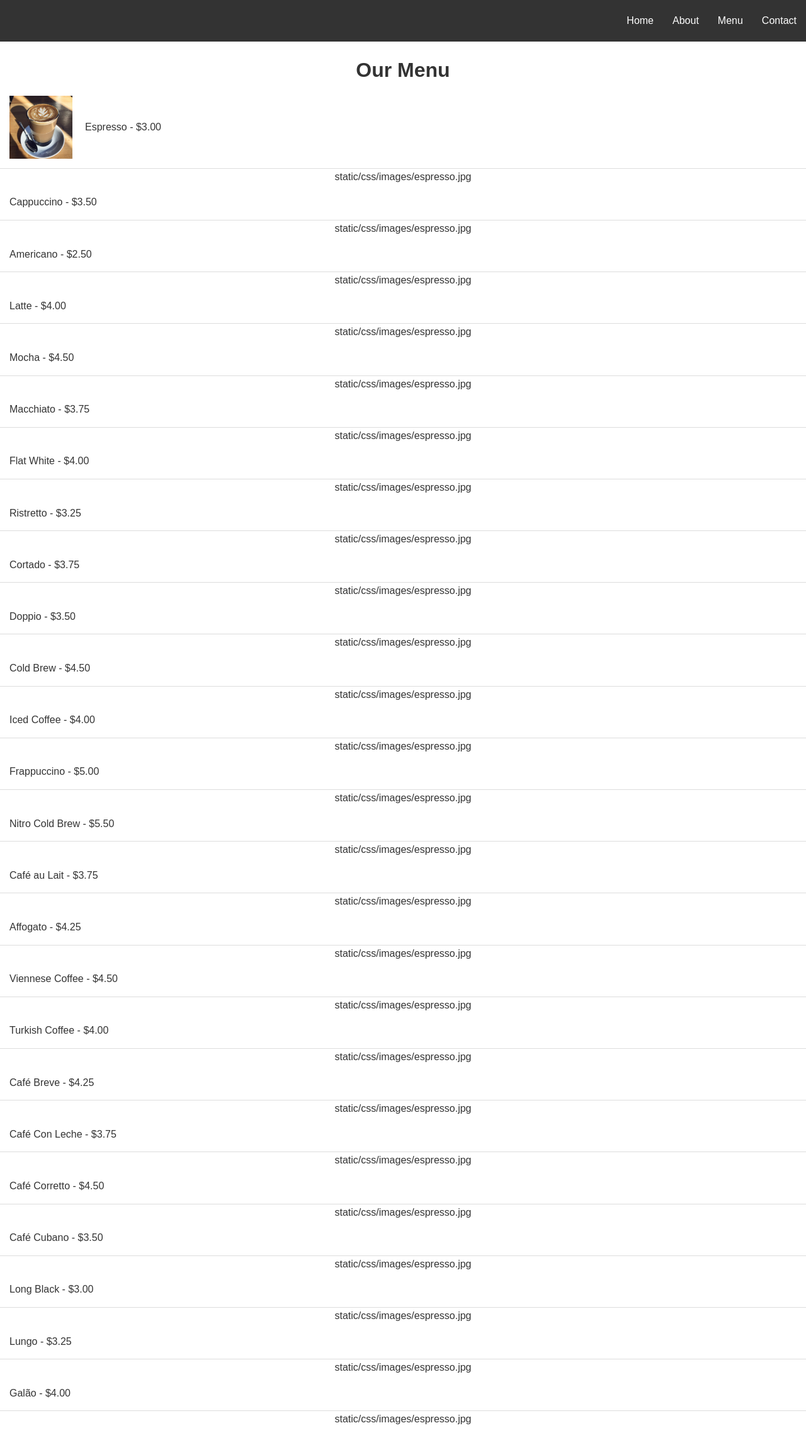
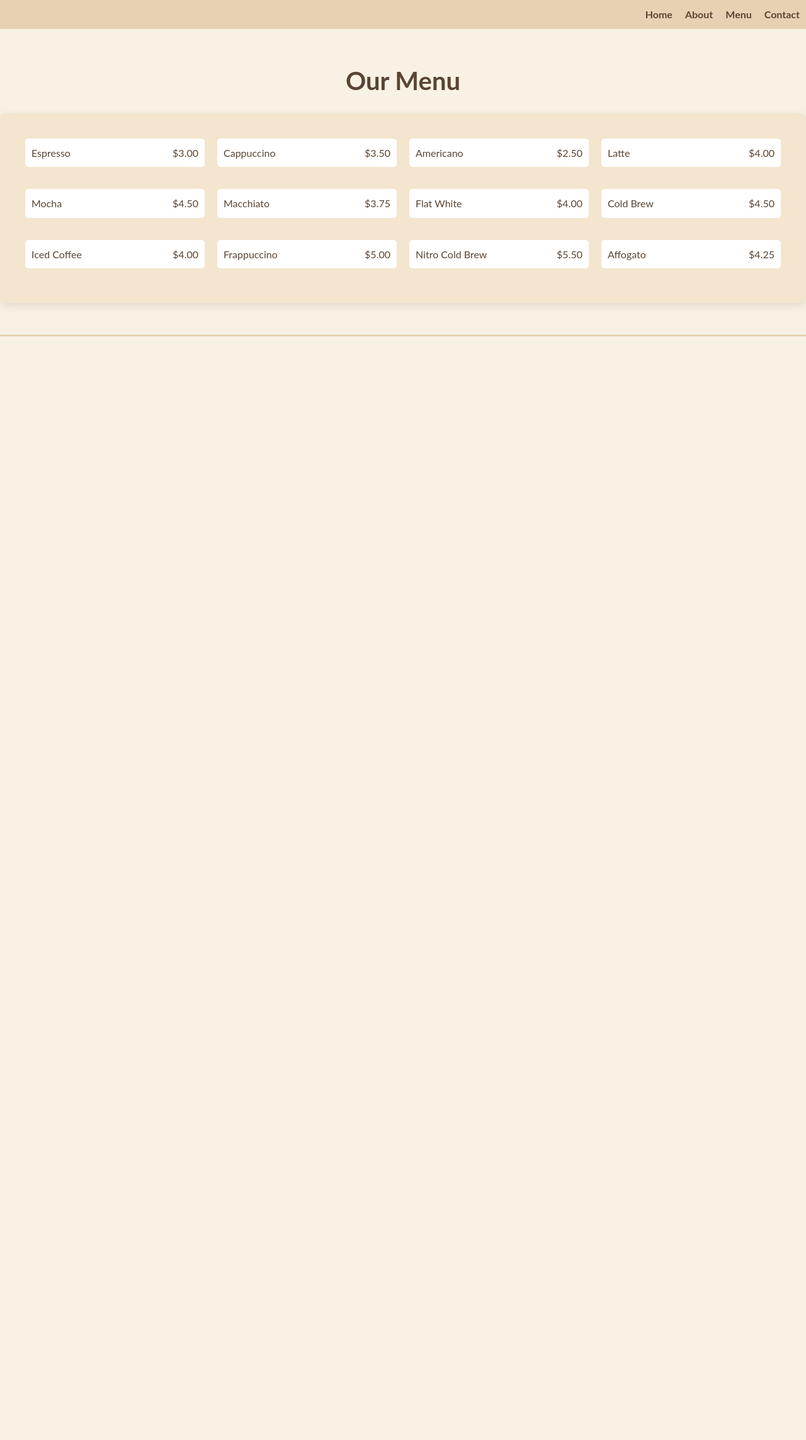
Before and after one commit to RYeeAnn/The-Cozy-Corner-Cafe, a Flask app: page /menu in a window 1280 px wide. Shown: the whole page at 63% size. After the commit the page ends 534 px from the top, so only its background shows below. Run offline with Flask 3, Linux system fonts and the light colour scheme.

Commit message:
menu and contact update

```diff
--- a/app.py
+++ b/app.py
@@ -1,4 +1,4 @@
-from flask import Flask, render_template, session, redirect, url_for, request
+from flask import Flask, render_template, session, redirect, url_for, request, flash
 
 app = Flask(__name__)
 app.secret_key = 'your_secret_key'  # Choose a random key for your app
@@ -20,31 +20,18 @@ def menu():
     screen_width = request.args.get('width', type=int, default=320)
     session['screen_width'] = screen_width
     menu_items = [
-    {"name": "Espresso", "price": "$3.00", "image": "images/espresso.jpg"},
+    {"name": "Espresso", "price": "$3.00",},
     {"name": "Cappuccino", "price": "$3.50"},
     {"name": "Americano", "price": "$2.50"},
     {"name": "Latte", "price": "$4.00"},
     {"name": "Mocha", "price": "$4.50"},
     {"name": "Macchiato", "price": "$3.75"},
     {"name": "Flat White", "price": "$4.00"},
-    {"name": "Ristretto", "price": "$3.25"},
-    {"name": "Cortado", "price": "$3.75"},
-    {"name": "Doppio", "price": "$3.50"},
     {"name": "Cold Brew", "price": "$4.50"},
     {"name": "Iced Coffee", "price": "$4.00"},
     {"name": "Frappuccino", "price": "$5.00"},
     {"name": "Nitro Cold Brew", "price": "$5.50"},
-    {"name": "Café au Lait", "price": "$3.75"},
     {"name": "Affogato", "price": "$4.25"},
-    {"name": "Viennese Coffee", "price": "$4.50"},
-    {"name": "Turkish Coffee", "price": "$4.00"},
-    {"name": "Café Breve", "price": "$4.25"},
-    {"name": "Café Con Leche", "price": "$3.75"},
-    {"name": "Café Corretto", "price": "$4.50"},
-    {"name": "Café Cubano", "price": "$3.50"},
-    {"name": "Long Black", "price": "$3.00"},
-    {"name": "Lungo", "price": "$3.25"},
-    {"name": "Galão", "price": "$4.00"}
 ]
 
     return render_template('menu.html', items=menu_items, screen_width=screen_width)
@@ -54,6 +41,17 @@ def contact():
     screen_width = request.args.get('width', type=int, default=320)
     session['screen_width'] = screen_width
     return render_template('contact.html', screen_width=screen_width)
+
+@app.route('/submit_contact', methods=["POST"])
+def submit_contact():
+    name = request.form.get('name')
+    email = request.form.get('email')
+    message = request.form.get('message')
+
+    # TODO: Handle the form data (e.g., save it to a database, send an email, etc.)
+    # For now, just flash a success message
+    flash("Thanks for reaching out, {}! We'll get back to you soon.".format(name), 'success')
+    return redirect(url_for('contact'))
 
 @app.route('/buynow')
 def buynow():
--- a/static/style.css
+++ b/static/style.css
@@ -1,12 +1,14 @@
+/* Reset & Base Styles */
 body, h1, p, ul, li, button {
     margin: 0;
     padding: 0;
+    list-style: none;
 }
 
 body {
-    font-family: Arial, sans-serif;
-    background-color: #f4f4f4;
-    color: #333;
+    font-family: 'Lato', Arial, sans-serif;
+    background-color: #f8f2e4;
+    color: #5a4433;
     line-height: 1.6;
 }
 
@@ -23,24 +25,30 @@ a {
 
 /* Navigation */
 .navigation {
-    background-color: #333;
+    background-color: #e8d1b3;
+    box-shadow: 0 2px 10px rgba(0, 0, 0, 0.1);
 }
 
 .nav-list {
-    list-style-type: none;
     display: flex;
     justify-content: space-between;
     padding: 10px 0;
 }
 
+.nav-list li {
+    margin: 0 10px;
+}
+
 .nav-list li a {
-    padding: 10px 15px;
-    display: block;
-    color: white;
+    display: flex;
+    color: #5a4433;
+    font-weight: 700;
+    border-radius: 4px;
+    transition: background-color 0.3s;
 }
 
 .nav-list li a:hover {
-    background-color: #555;
+    background-color: #f4e5cf;
 }
 
 /* Home */
@@ -70,45 +75,78 @@ a {
 }
 
 button {
-    display: block;
+    display: flex;
     width: 150px;
     margin: 10px auto;
     padding: 10px;
-    background-color: #333;
+    background-color: #5a4433;
     color: #fff;
     border: none;
     cursor: pointer;
     transition: background-color 0.3s;
+    border-radius: 4px;
 }
 
 button:hover {
-    background-color: #555;
+    background-color: #7a6148;
 }
 
-/* Menu */
+/* Menu Header */
 .menu__header {
-    background: #fff;
-    padding: 20px 0;
+    background: #f8f2e4;
+    padding: 50px 0;
     text-align: center;
+    border-bottom: 3px solid #e8d1b3;
 }
 
+.menu__header h1 {
+    color: #5a4433;
+    font-size: 2.5em;
+    margin-bottom: 20px;
+    font-weight: 700;
+}
+
+/* Menu List */
 .menu__list {
-    background: #fff;
-    list-style-type: none;
+    display: grid;  /* Changed to use grid */
+    grid-template-columns: repeat(1, 1fr); /* Default to 1 column */
+    gap: 20px;  /* Gap between grid items */
+    padding: 40px;
+    background: #f4e5cf;
+    border-radius: 8px;
+    box-shadow: 0 4px 15px rgba(0, 0, 0, 0.1);
 }
 
 .menu__list li {
     display: flex;
+    justify-content: space-between; /* This will push item and price to the edges */
     align-items: center;
-    border-bottom: 1px solid #ddd;
-    padding: 15px;
+    border: none;
+    background-color: #fff;
+    border-radius: 5px;
+    margin-bottom: 15px;
+    padding: 10px;
+    transition: transform 0.3s, box-shadow 0.3s;
+}
+
+.menu__item-name, .menu__item-price {
+    flex: 1; /* This ensures that both item and price occupy equal width */
+    text-align: left; /* Align item text to the left */
+}
+
+.menu__item-price {
+    text-align: right; /* Align price text to the right */
+}
+
+.menu__list li:hover {
+    transform: translateY(-5px);
+    box-shadow: 0 5px 20px rgba(0, 0, 0, 0.15);
 }
 
 .menu__list img {
     margin-right: 20px;
-    width: 100px;
-    height: auto;
-    object-fit: cover;
+    border-radius: 4px;
+    box-shadow: 0 2px 8px rgba(0, 0, 0, 0.1);
 }
 
 /* Responsiveness */
@@ -117,6 +155,22 @@ button:hover {
         display: flex;
         justify-content: flex-end;
         align-items: center;
+    }
+
+    .menu__list {
+        grid-template-columns: repeat(4, 1fr); /* Changed to 4 columns for screens 768px and wider */
+    }
+}
+
+@media (max-width: 1024px) {
+    .menu__list {
+        grid-template-columns: repeat(2, 1fr);
+    }
+}
+
+@media (max-width: 768px) {
+    .menu__list {
+        grid-template-columns: auto;
     }
 }
 
--- a/templates/menu.html
+++ b/templates/menu.html
@@ -22,16 +22,11 @@
             <ul class="menu__list">
                 {% for item in items %}
                 <li>
-                    {% if 'image' in item %}
-                        <img src="{{ url_for('static', filename=item.image) }}" alt="{{ item.name }}" width="100">
-                    {% endif %}
-                    {{ item.name }} - {{ item.price }}
-                </li>static/css/images/espresso.jpg
-            {% endfor %}
-
+                    <div class="menu__item-name">{{ item.name }}</div>
+                    <div class="menu__item-price">{{ item.price }}</div>
+                </li>
+                {% endfor %}
             </ul>
-
-
         </div>
     </div>
 
```
Also changed, not shown: other parts of static/style.css (+48 -4 lines), templates/contact.html (+23 -0 lines), static/images/espresso.jpg (deleted).
